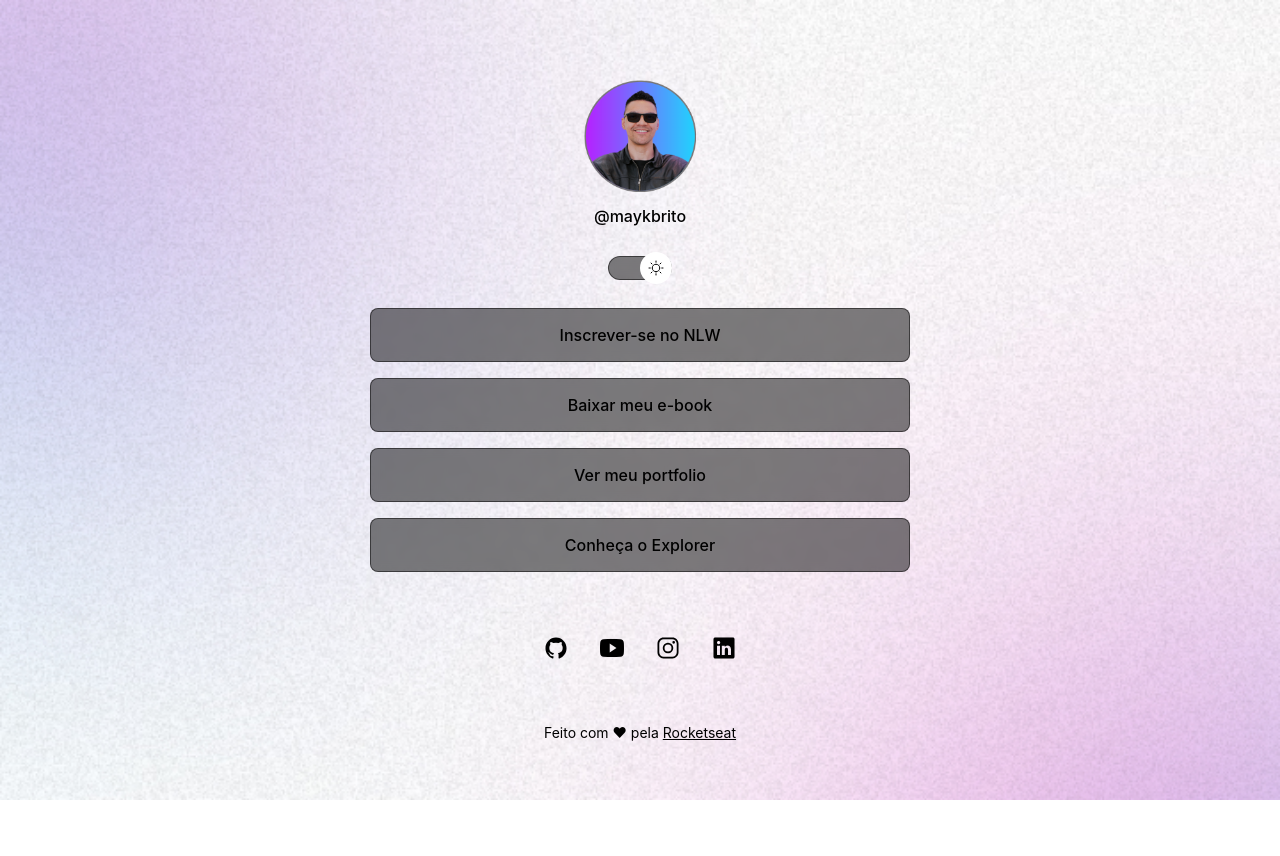
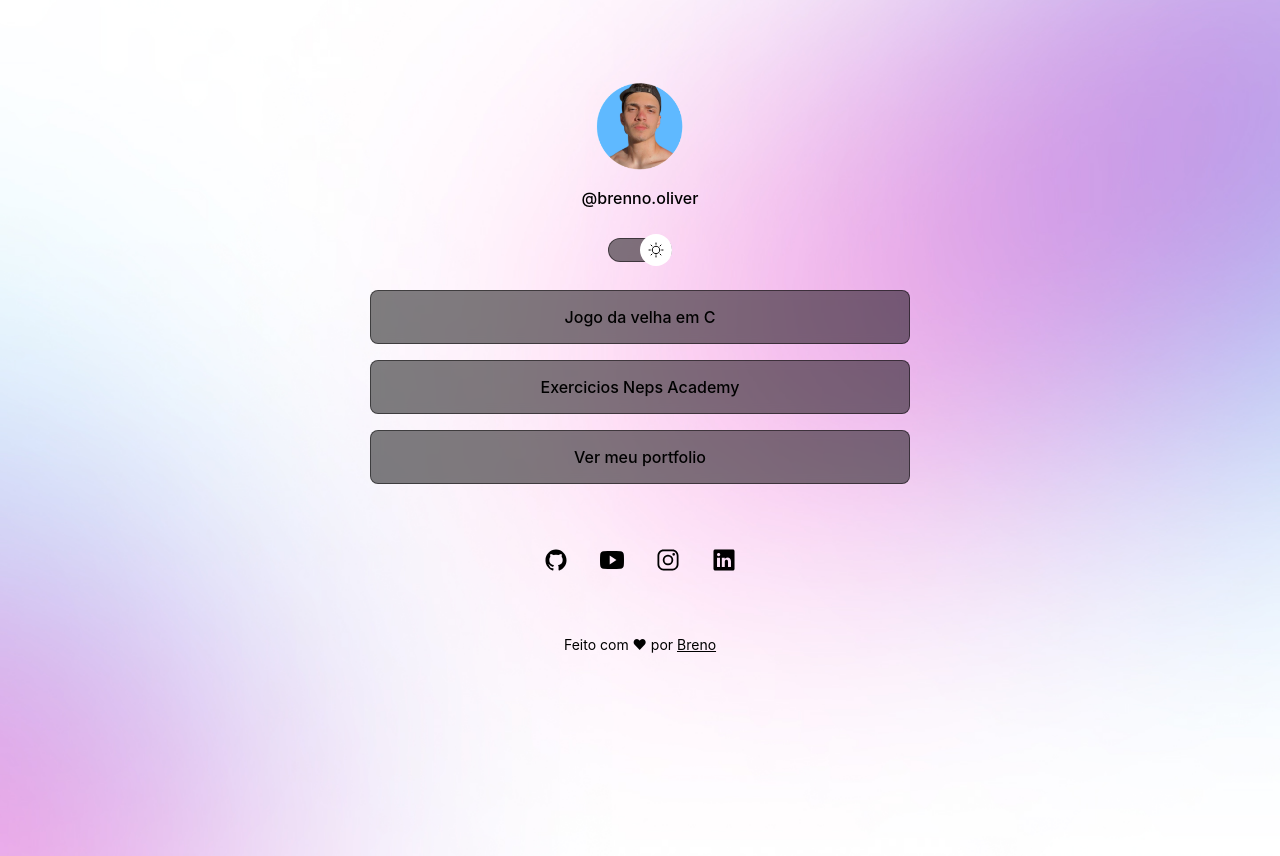
Before and after one commit to brenimcode/breno-devlink, a plain HTML site: page index.html in a window 1280 px wide. Both pictures are taken after a click on the element 640 px from the left and 267 px from the top of the page. Before the commit the page ends 800 px from the top, so only its background shows below. Drawn offline with nearby package versions, Linux system fonts and the light colour scheme.

Commit message:
Avatar ajuste

```diff
--- a/index.html
+++ b/index.html
@@ -9,8 +9,8 @@
 <body>
   <div id="container">
     <div id="profile">
-      <img src="assets/avatar.png" alt="Foto de Mayk Brito">
-      <p>@maykbrito</p>
+      <img src="assets/avatar1.png" alt="Foto de Breno Oliveira">
+      <p>@brenno.oliver</p>
     </div>
 
     <div id="switch" onclick="toggleMode()">
@@ -21,36 +21,33 @@
 
     <ul>
       <li>
-        <a href="#">Inscrever-se no NLW</a>
+        <a href="https://github.com/brenimcode/Jogo-Da-Velha-C">Jogo da velha em C</a>
       </li>
       <li>
-        <a href="#">Baixar meu e-book</a>
+        <a href="https://github.com/brenimcode/Neps">Exercicios Neps Academy</a>
       </li>
       <li>
-        <a href="#">Ver meu portfolio</a>
+        <a href="https://github.com/brenimcode">Ver meu portfolio</a>
       </li>
-      <li>
-        <a href="#"
-        target="_blank">Conheça o Explorer</a>
-      </li>
+
     </ul>
     <div id="social-links">
       <a href="https://github.com/brenimcode" target="_blank">
         <ion-icon name="logo-github"></ion-icon>
       </a>
-       <a href="https://github.com/brenimcode" target="_blank">
+       <a href="https://www.youtube.com/@BrenoDev_Ufu" target="_blank">
          <ion-icon name="logo-youtube"></ion-icon>
         </a>
 
-        <a href="https://github.com/brenimcode" target="_blank">
+        <a href="https://www.instagram.com/brenno.oliver/" target="_blank">
           <ion-icon name="logo-instagram"></ion-icon>
         </a>
-        <a href="https://github.com/brenimcode" target="_blank">
+        <a href="https://www.linkedin.com/in/breno-oliver-ab0939246/" target="_blank">
           <ion-icon name="logo-linkedin"></ion-icon>
         </a>
     </div>
     <footer>
-      Feito com ♥ pela <a href="https://rocketseat.com.br/">Rocketseat</a>
+      Feito com ♥ por <a href="https://www.instagram.com/brenno.oliver/">Breno</a>
     </footer>
   </div>
 <script type="module" src="https://unpkg.com/ionicons@7.1.0/dist/ionicons/ionicons.esm.js"></script>
--- a/script.js
+++ b/script.js
@@ -5,9 +5,9 @@ function toggleMode() {
   const img = document.querySelector("#profile img")
 
   if(html.classList.contains('light')){
-    img.setAttribute('src', './assets/avatar-light.png')
+    img.setAttribute('src', './assets/avatar1-light.png')
   }
   else {
-    img.setAttribute('src', './assets/avatar.png')
+    img.setAttribute('src', './assets/avatar1.png')
   }
 }
--- a/style.css
+++ b/style.css
@@ -27,6 +27,7 @@ body {
   background-repeat: no-repeat;
   background-position: top center;
   background-size: cover;
+  height: 100vh;
 }
 body *{
   font-family: 'Inter', sans-serif;
@@ -74,10 +75,14 @@ body *{
   z-index: 1;
   transform: translateY(-50%);
 
+  animation:slide-back 0.2s;
+
 }
 .light #switch button {
-  right: 0;
-  left: initial;
+  animation: slide-in 0.4s forwards;
+}
+#switch button:hover {
+  outline: 8px solid var(--highlight-color);
 }
 #switch span{
   display: block;
@@ -148,3 +153,30 @@ footer {
   text-align: center;
   font-size: 14px;
 }
+
+/* media queries */
+@media (min-width: 700px) {
+  :root {
+    --bg-url: url(./assets/bg-desktop.jpg)
+  }
+  .light {
+    --bg-url: url(./assets/bg-desktop-light.jpg)
+  }
+}
+/* animation */
+@keyframes slide-in{
+  from {
+    left:0;
+  }
+  to {
+    left: 50%;
+  }
+}
+@keyframes slide-back {
+  from{
+    left:50%;
+  }
+  to {
+    left: 0;
+  }
+}
```
Also changed, not shown: assets/avatar-light.png (deleted), assets/avatar.png (deleted), assets/avatar1-light.png (added), assets/avatar1.png (added), 1 other file.
